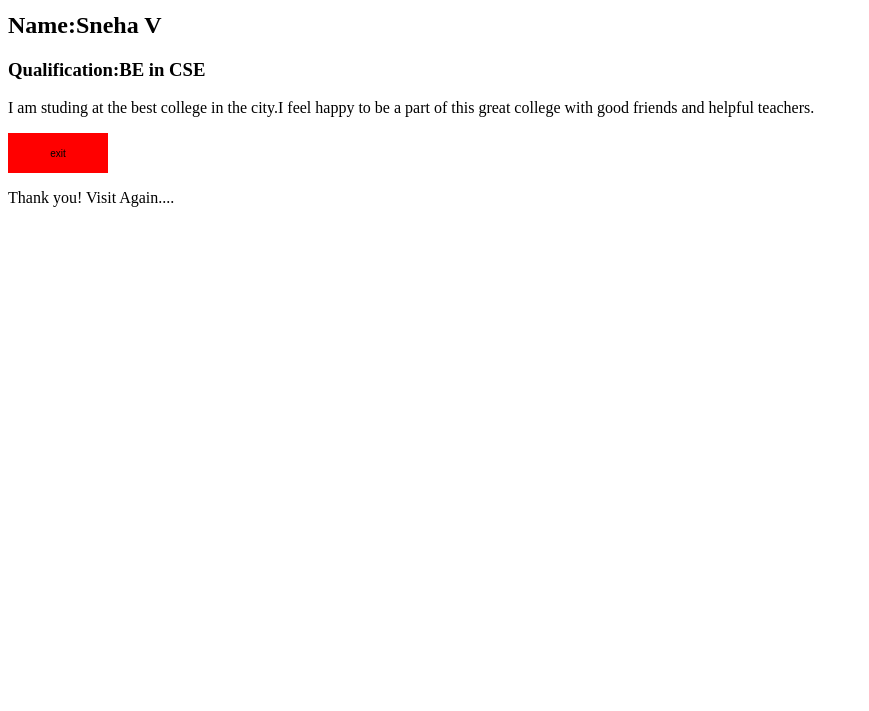
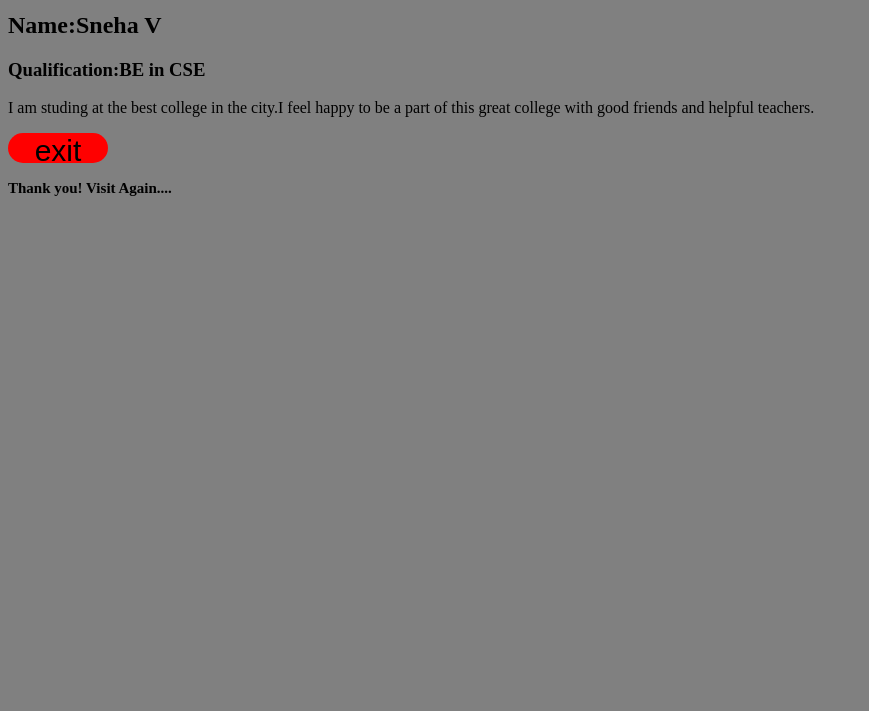
Before and after one commit to Sneha50-V/webpage.github.io, a plain HTML site: page index.html in a window 1280 px wide. Shown: the part 89-800 px from the top of the page, without its empty margins (0-869 px from the left). Drawn offline with Linux system fonts and the light colour scheme.

Commit message:
Update index.html

```diff
--- a/index.html
+++ b/index.html
@@ -5,7 +5,7 @@
 First web page
 </title>
 </head>
-<body>
+<body style="background-color:grey;">
 <h1 style="font-weight:bold;
 font-size:40px;
 text-color:green;">
@@ -18,13 +18,16 @@ About Myself
   <h3>Qualification:BE in CSE</h3>
 I am studing at the best college in the city.I feel happy to be a part of this great college with good friends and helpful teachers.
 </p>
-  <button style="font-size:10px;
+  <button style="font-size:30px;
                  background-color:red;
                  border:none;
                  width:100px;
-                 height:40px;
+                 height:30px;
+                border-radius:15px;
                  ">exit</button>
 </body>
-<p>
+<p style="font-size:15px;
+          font-weight:bold;
+          " >
 Thank you! Visit Again....</p>
 </html>
```
